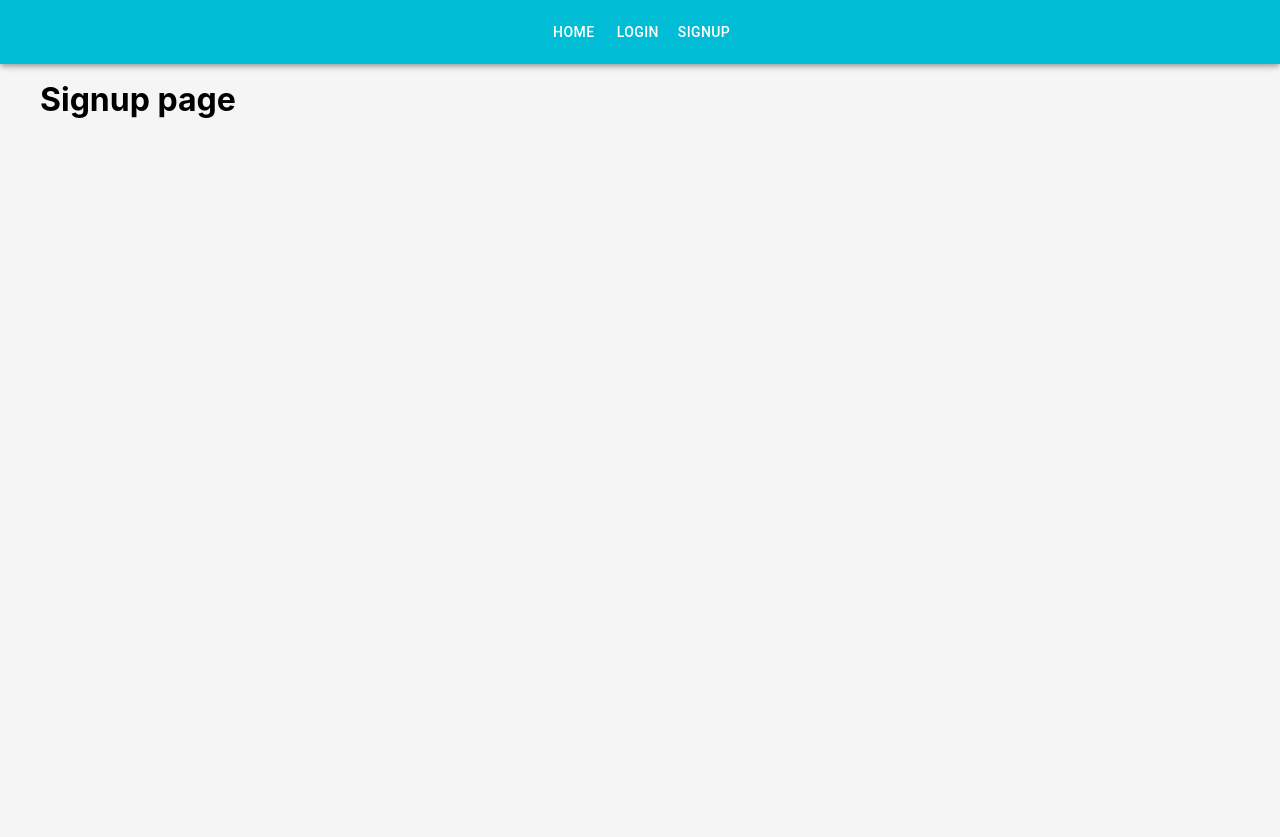
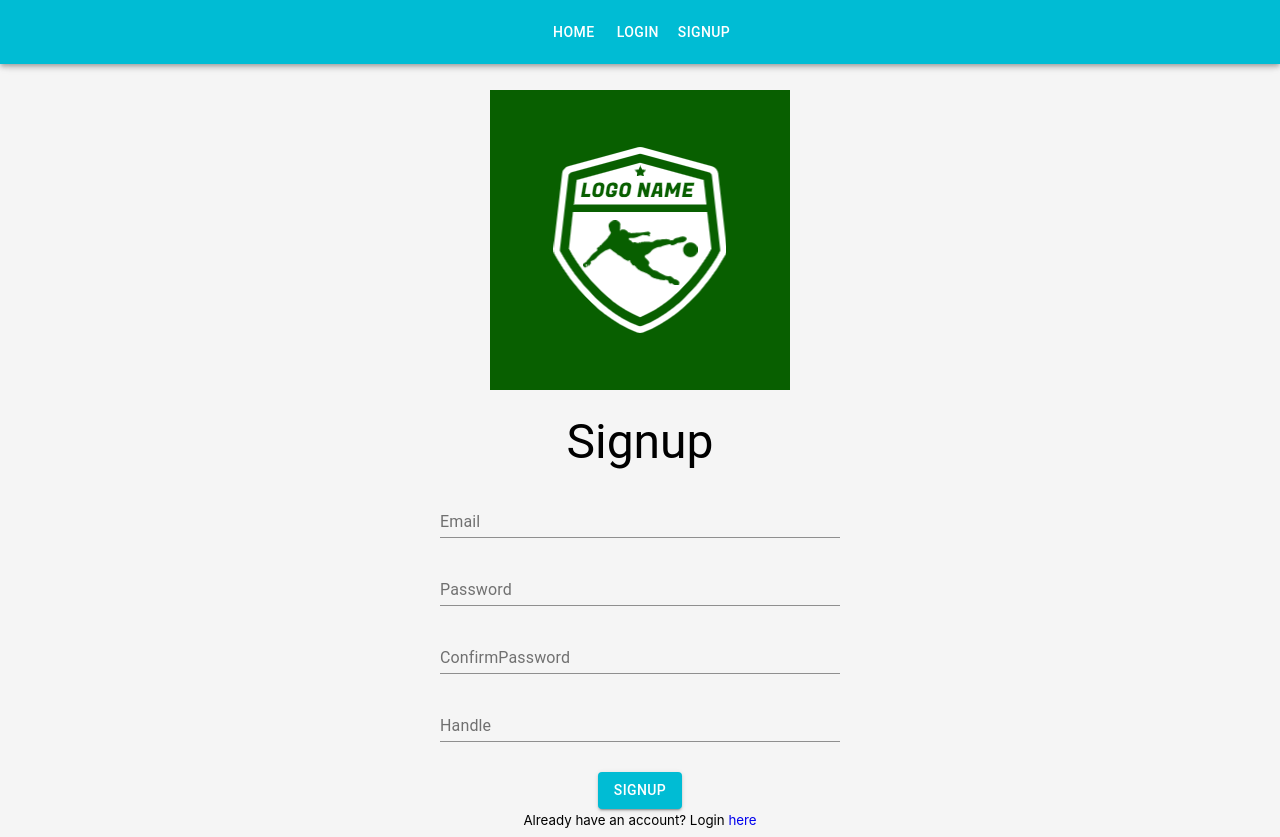
Before and after one commit to faiyaz97/footy-plan, a React (Create React App) app in the folder client-side/: page /signup in a window 1280 px wide. Before the commit the page ends 800 px from the top, so only its background shows below. Built offline with nearby package versions, Linux system fonts and the light colour scheme.

Commit message:
created signup with react and able to create a new account

```diff
--- a/client-side/src/App.js
+++ b/client-side/src/App.js
@@ -27,7 +27,33 @@
     }
   },
   typography: {
-      useNextariants: true
+    useNextVariants: true
+  },
+  forms: {
+   form: {
+     textAlign: "center"
+   },
+   image: {
+     margin: "10px auto 10px auto"
+   },
+   pageTitle: {
+     margin: "10px auto 10px auto"
+   },
+   textField: {
+     margin: "10px auto 10px auto"
+   },
+   button: {
+     marginTop: 20,
+     position: "relative"
+   },
+   customError: {
+     color: "red",
+     fontSize: "0.8rem",
+     marginTop: 5
+   },
+   progress: {
+     position: "absolute"
+   }
  }
 });
 
--- a/client-side/src/pages/login.js
+++ b/client-side/src/pages/login.js
@@ -12,34 +12,9 @@
 import Button from '@material-ui/core/Button';
 import CircularProgress from '@material-ui/core/CircularProgress';
 
-const styles = {
-    form: {
-        textAlign: 'center',
-    },
-    image: {
-        width: '100px',
-        marghin: '20px auto 20px auto',
-    },
-    pageTitle: {
-        margin: '10px auto 10px auto',
-    },
-    textField: {
-        margin: '20px auto 20px auto',
-    },
-    button: {
-        margin: 20,
-        position: 'relative',
-    },
-    customError: {
-        color: 'red',
-        fontSize: "0.8rem",
-        marginTo: 10,
-    },
-    progress: {
-        position: 'absolute',
-    }
-
-};
+const styles = (theme) => ({
+    ...theme.forms
+  });
 
 export class login extends Component {
     constructor() {
@@ -47,6 +22,7 @@
         this.state = {
           email: '',
           password: '',
+          loading: false,
           errors: {}
         };
       }
@@ -62,6 +38,7 @@
         axios.post('/login', userData)
             .then(res => {
                 console.log("TEST ", res.data);
+                localStorage.setItem('FBIdToken', `Bearer ${res.data.token}`);
                 this.setState({
                     loading: false
                 });
--- a/client-side/src/pages/signup.js
+++ b/client-side/src/pages/signup.js
@@ -1,13 +1,105 @@
-import React, { Component } from 'react'
+import React, { Component } from 'react';
+import withStyles from '@material-ui/core/styles/withStyles';
+import PropTypes from 'prop-types';
+import AppIcon from '../images/logo.png';
+import axios from 'axios';
+import { Link } from 'react-router-dom';
 
-export class signup extends Component {
+// MUI stuff
+import Grid from '@material-ui/core/Grid';
+import Typography from '@material-ui/core/Typography';
+import TextField from '@material-ui/core/TextField';
+import Button from '@material-ui/core/Button';
+import CircularProgress from '@material-ui/core/CircularProgress';
+
+const styles = (theme) => ({
+    ...theme.forms
+  });
+
+class signup extends Component {
+    constructor() {
+        super();
+        this.state = {
+          email: '',
+          password: '',
+          confirmPassword: '',
+          handle: '',
+          loading: false,
+          errors: {}
+        };
+      }
+    handleSubmit = (event) => {
+        event.preventDefault();
+        this.setState({
+            loading: true
+        });
+        const newUserData = {
+            email: this.state.email,
+            password: this.state.password,
+            confirmPassword: this.state.confirmPassword,
+            handle: this.state.handle
+        }
+        axios.post('/signup', newUserData)
+            .then(res => {
+                console.log("TEST ", res.data);
+                localStorage.setItem('FBIdToken', `Bearer ${res.data.token}`);
+                this.setState({
+                    loading: false
+                });
+                this.props.history.push('/');
+            })
+            .catch(err => {
+                this.setState({
+                    errors: err.response.data,
+                    loading: false
+                });
+            })
+
+    }
+    handleChange = (event) => {
+        this.setState({
+            [event.target.name]: event.target.value
+        });
+    }
     render() {
+        const { classes} = this.props;
+        const { errors, loading } = this.state;
         return (
-            <div>
-                <h1>Signup page</h1>
-            </div>
+            <Grid container className={classes.form}>
+                <Grid item sm/>
+                <Grid item sm>
+                    <img className={classes.image} src={AppIcon} alt="logo"/>
+                    <Typography variant="h3" className={classes.pageTitle}>
+                        Signup
+                    </Typography>
+                    <form noValidate onSubmit={this.handleSubmit}>
+                        <TextField id="email" name="email" type="email" label="Email" className={classes.textField} helperText={errors.email} error={errors.email ? true : false} value={this.state.email} onChange={this.handleChange} fullWidth/>
+                        <TextField id="password" name="password" type="password" label="Password" className={classes.textField} helperText={errors.password} error={errors.password ? true : false} value={this.state.password} onChange={this.handleChange} fullWidth/>
+                        <TextField id="confirmPassword" name="confirmPassword" type="password" label="ConfirmPassword" className={classes.textField} helperText={errors.confirmPassword} error={errors.confirmPassword ? true : false} value={this.state.confirmPassword} onChange={this.handleChange} fullWidth/>
+                        <TextField id="handle" name="handle" type="text" label="Handle" className={classes.textField} helperText={errors.handle} error={errors.handle ? true : false} value={this.state.handle} onChange={this.handleChange} fullWidth/>
+                        {errors.general && (
+                            <Typography variant="body2" className={classes.customError}>
+                                {errors.general}
+                            </Typography>
+
+                        )}
+                        <Button type="submit" variant="contained" color="primary" className={classes.button} disabled={loading}>
+                            Signup
+                            {loading && (
+                                <CircularProgress size={30} className={classes.progress}/>
+                            )}
+                            </Button>
+                        <br/><small>Already have an account? Login <Link to="/login">here</Link></small>
+                    </form>
+                </Grid>
+                <Grid item sm/>
+            </Grid>
         )
     }
 }
 
-export default signup
+signup.propTypes = {
+    classes: PropTypes.object.isRequired
+}
+
+export default withStyles(styles)(signup);
```
Also changed, not shown: 1 other file (tests, documents, lock files or other folders). Lines whose indentation alone changed are shown as unchanged.
